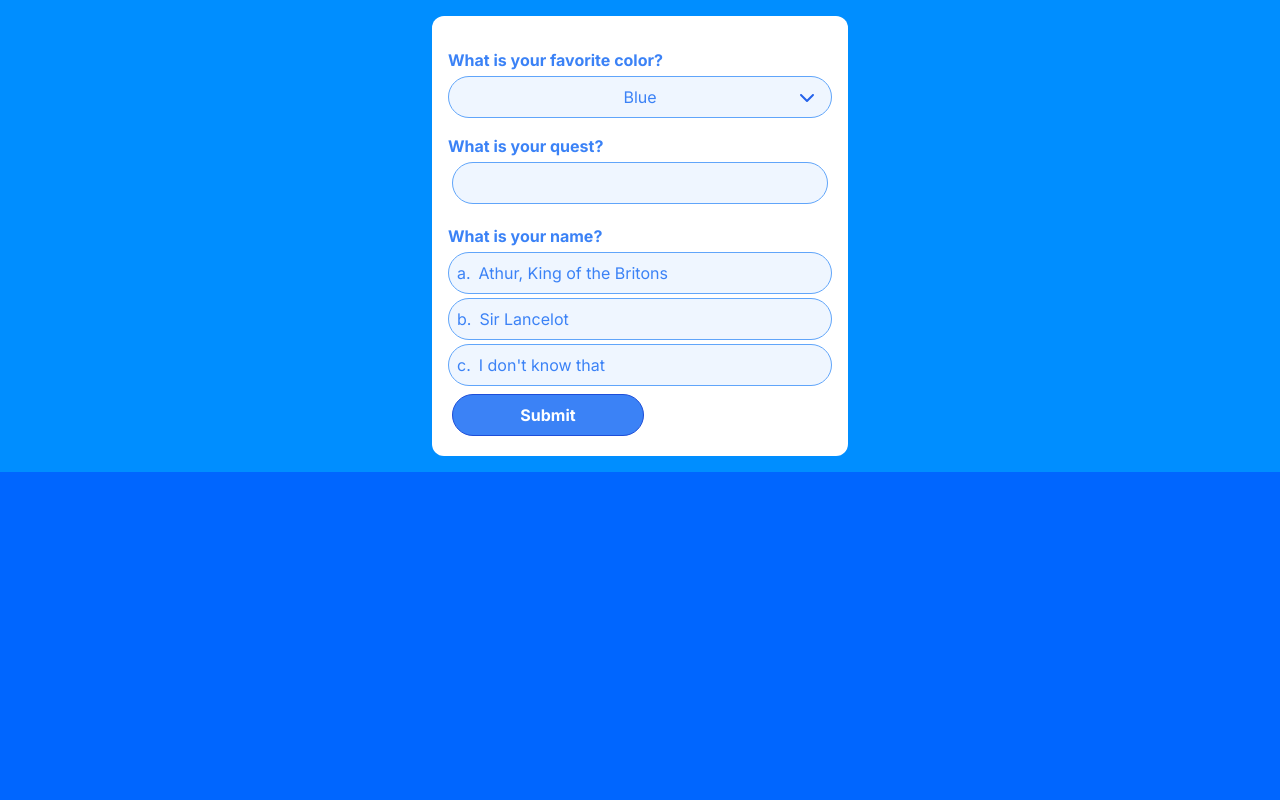
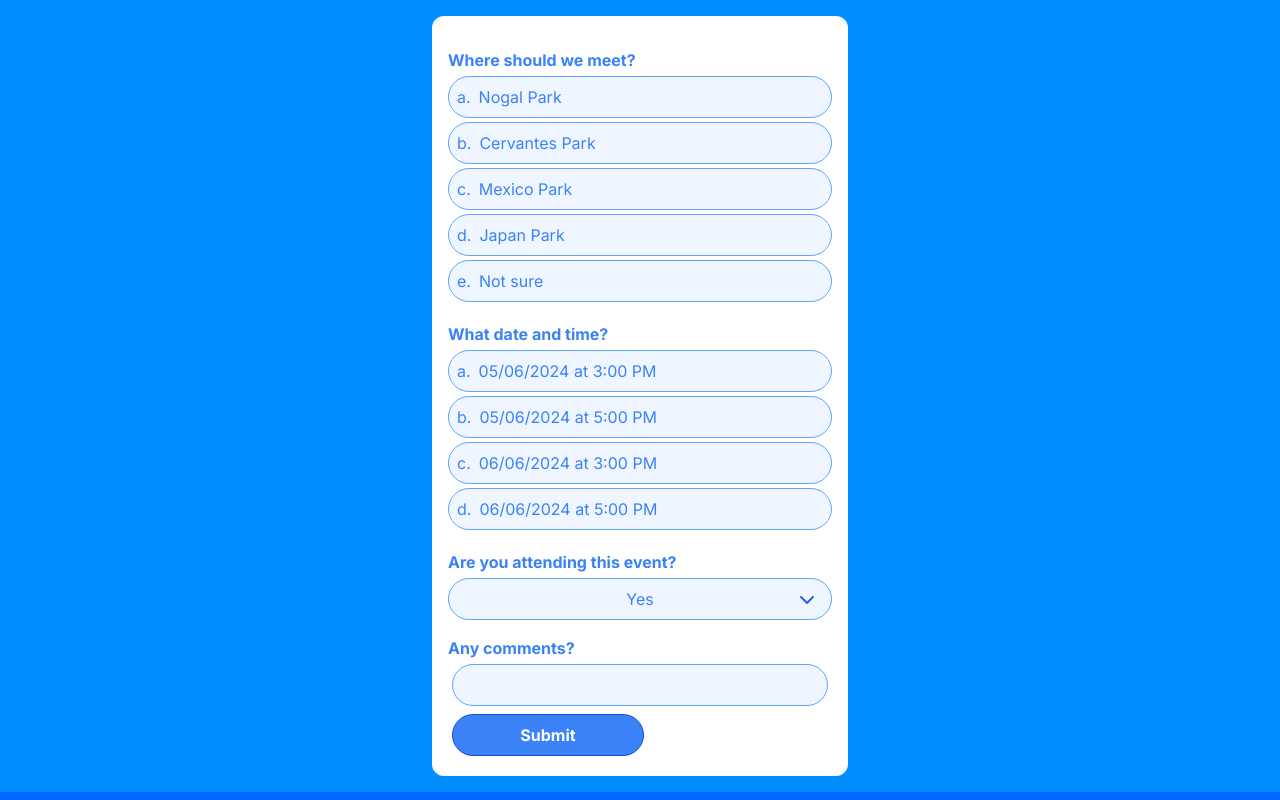
Before and after one commit to shirinmjr/organize-app, a Next.js app: page /participate/event/1 in a window 1280 px wide. Built offline with nearby package versions, Linux system fonts and the light colour scheme.

Commit message:
use example from figma

```diff
--- a/app/components/inputs/InputChooseOne.jsx
+++ b/app/components/inputs/InputChooseOne.jsx
@@ -31,7 +31,7 @@ const InputChooseOne = ({ question, options }) => {
             {({ active, checked }) => (
               <div
                 className={`
-flex justify-between w-full p-2 my-1 border border-blue-400 rounded-full cursor-pointer  border-1 focus:ring-none
+flex justify-between w-full p-2 my-1 border border-blue-400 rounded-full cursor-pointer  border-1 focus:ring-none hover:border-blue-700
             ${
               active
                 ? "ring-1 ring-white/60 ring-offset-1 border-blue-700 focus:outline-blue-700"
--- a/app/participate/event/[id]/page.jsx
+++ b/app/participate/event/[id]/page.jsx
@@ -9,25 +9,37 @@ const mockEvent = {
   questions: [
     {
       uuid: generateUniqueId(),
-      question: "What is your favorite color?",
-      type: "select",
-      answers: ["Blue", "Green", "Red"], // are these options the user picks?
+      question: "Where should we meet?",
+      type: "choose-one",
+      answers: [
+        "Nogal Park",
+        "Cervantes Park",
+        "Mexico Park",
+        "Japan Park",
+        "Not sure",
+      ],
     },
     {
       uuid: generateUniqueId(),
-      question: "What is your quest?",
-      type: "text",
-      answers: [], // are these options the user picks?
+      question: "What date and time?",
+      type: "choose-one",
+      answers: [
+        "05/06/2024 at 3:00 PM",
+        "05/06/2024 at 5:00 PM",
+        "06/06/2024 at 3:00 PM",
+        "06/06/2024 at 5:00 PM",
+      ],
     },
     {
       uuid: generateUniqueId(),
-      question: "What is your name?",
-      type: "choose-one",
-      answers: [
-        "Athur, King of the Britons",
-        "Sir Lancelot",
-        "I don't know that",
-      ],
+      question: "Are you attending this event?",
+      type: "select",
+      answers: ["Yes", "No", "Not sure"],
+    },
+    {
+      uuid: generateUniqueId(),
+      question: "Any comments?",
+      type: "text",
     },
   ],
   volunteers: [
```
